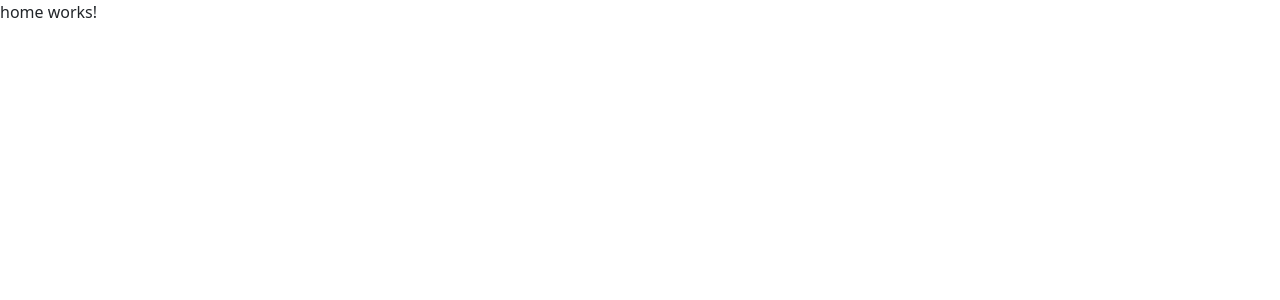
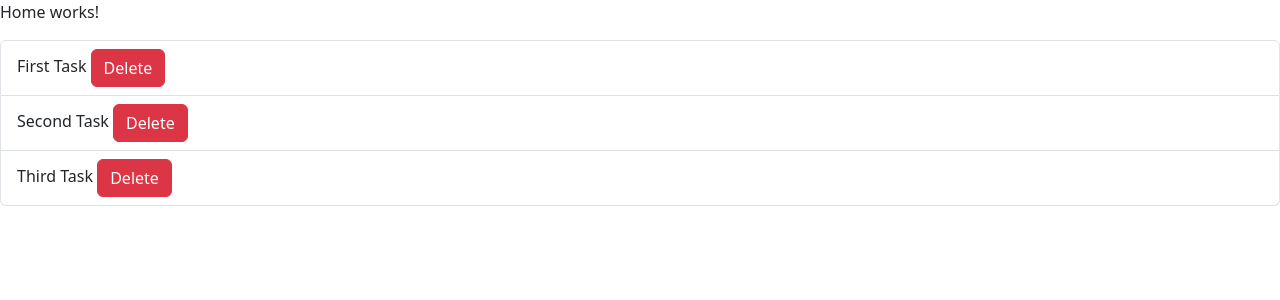
Before and after one commit to LuccaHiratsuca/NTT-ToDo_List, an Angular app: page / in a window 1280 px wide. Shown: the top 300 px of the page. Built offline with nearby package versions, Linux system fonts and the light colour scheme.

Commit message:
feat: Showing tasks and delete button working

```diff
--- a/src/app/app-routing.module.ts
+++ b/src/app/app-routing.module.ts
@@ -1,7 +1,7 @@
 import { NgModule } from '@angular/core';
 import { RouterModule, Routes } from '@angular/router';
 import { HomeComponent } from './components/Home/home.component';
-import { NotFoundComponent } from './components/not-found/not-found.component';
+import { NotFoundComponent } from './components/Not-found/not-found.component';
 
 const routes: Routes = [
   {path: '', component: HomeComponent},
--- a/src/app/app.module.ts
+++ b/src/app/app.module.ts
@@ -4,7 +4,7 @@ import { BrowserModule } from '@angular/platform-browser';
 import { AppRoutingModule } from './app-routing.module';
 import { AppComponent } from './app.component';
 import { HomeComponent } from './components/Home/home.component';
-import { NotFoundComponent } from './components/not-found/not-found.component';
+import { NotFoundComponent } from './components/Not-found/not-found.component';
 
 @NgModule({
   declarations: [
--- a/src/app/components/Home/home.component.html
+++ b/src/app/components/Home/home.component.html
@@ -1 +1,18 @@
-<p>home works!</p>
+<p>Home works!</p>
+
+<div *ngIf="tasksService.tasks.length === 0">
+  <p class="alert alert-danger">
+    No tasks found!
+  </p>
+</div>
+
+<div *ngIf="tasksService.tasks.length > 0">
+  <ul class="list-group">
+    <li class="list-group-item" *ngFor="let task of tasksService.tasks; index as i">
+        {{ task.title }}
+
+        <button class="btn btn-danger" (click)="tasksService.deleteTask(i)">
+            Delete
+        </button>
+    </li>
+  </ul>
--- a/src/app/components/Home/home.component.ts
+++ b/src/app/components/Home/home.component.ts
@@ -1,4 +1,5 @@
 import { Component, OnInit } from '@angular/core';
+import { TasksService } from 'src/app/services/tasks.service';
 
 @Component({
   selector: 'app-home',
@@ -7,9 +8,12 @@ import { Component, OnInit } from '@angular/core';
 })
 export class HomeComponent implements OnInit {
 
-  constructor() { }
+  constructor(public tasksService: TasksService) { }
 
   ngOnInit(): void {
   }
 
+  deleteTask(index: number){
+    this.tasksService.deleteTask(index);
+  }
 }
--- /dev/null
+++ b/src/app/interfaces/task.ts
@@ -0,0 +1,4 @@
+export interface Task {
+    title: String,
+    description: String,
+}
--- /dev/null
+++ b/src/app/services/tasks.service.ts
@@ -0,0 +1,29 @@
+import { Injectable } from '@angular/core';
+import { Task } from '../interfaces/task';
+
+@Injectable({
+  providedIn: 'root'
+})
+export class TasksService {
+
+  tasks: Task[] = [
+    {
+      title: 'First Task',
+      description: 'This is the first task'
+    },
+    {
+      title: 'Second Task',
+      description: 'This is the second task'
+    },
+    {
+      title: 'Third Task',
+      description: 'This is the third task'
+    },
+  ];
+  constructor() { }
+
+  deleteTask(index: number){
+    this.tasks.splice(index, 1);
+  }
+
+}
```
Also changed, not shown: 1 other file (tests, documents, lock files or other folders).
